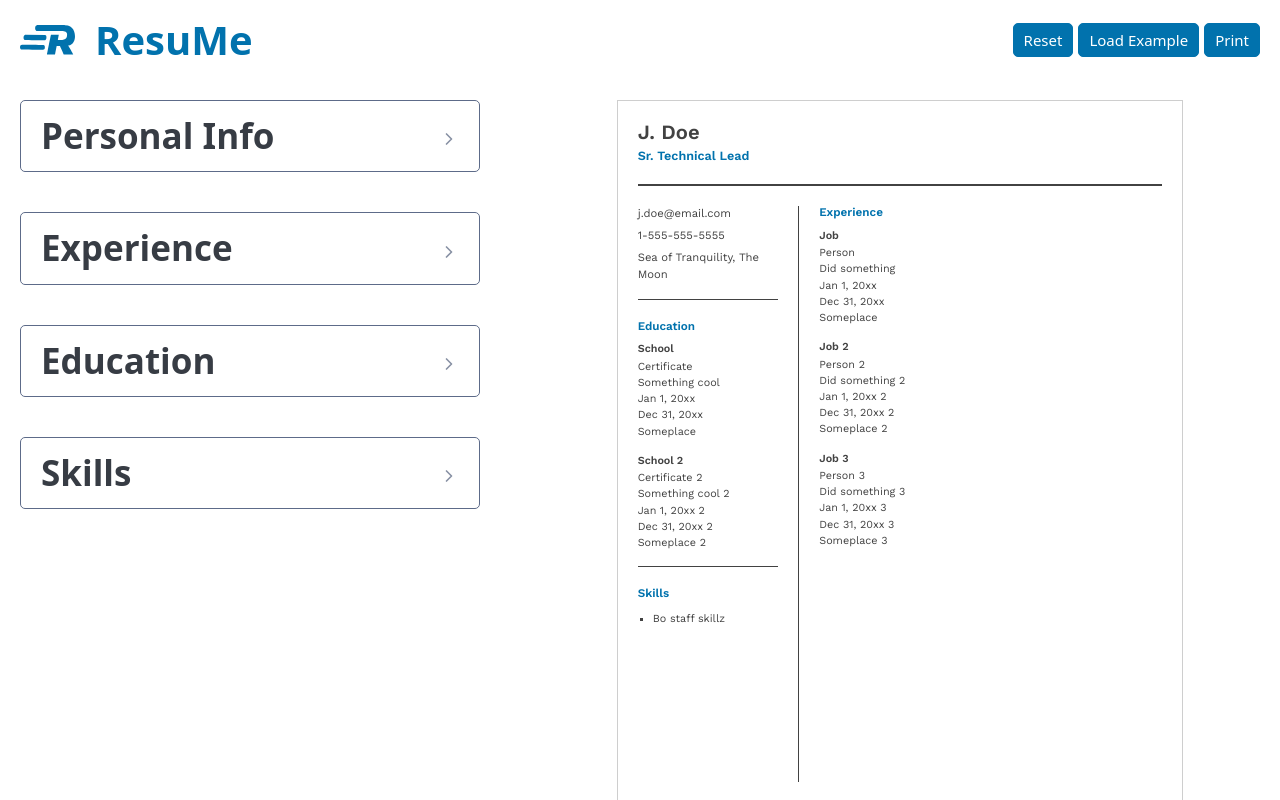
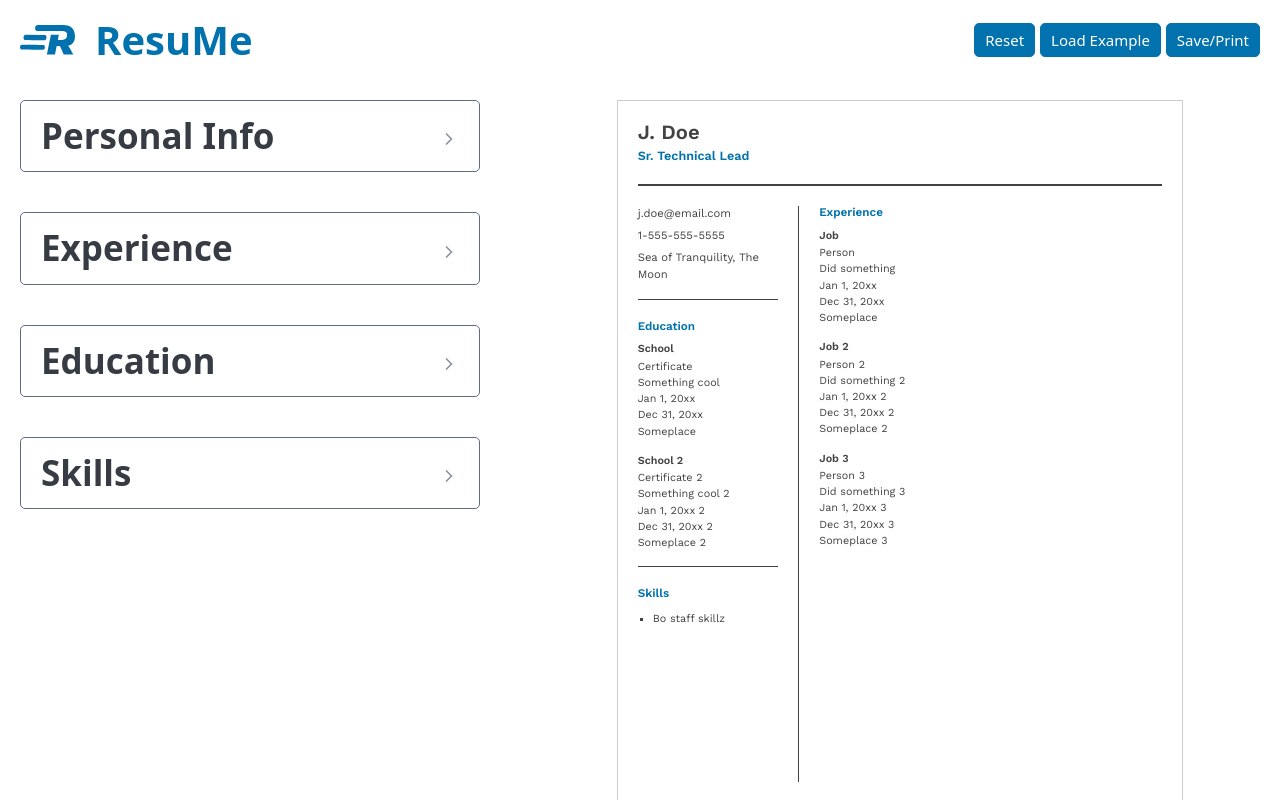
Before and after one commit to JacobGiordano/top-cv-app, a React (Vite) app: page / in a window 1280 px wide. Built offline with nearby package versions, Linux system fonts and the light colour scheme.

Commit message:
Update print button text

```diff
--- a/src/components/App.jsx
+++ b/src/components/App.jsx
@@ -63,7 +63,7 @@ function App() {
         <Column classes='column column-row justify-end'>
           <Button text='Reset' onClick={clearData} />
           <Button text='Load Example' onClick={useSampleData} />
-          <Button text='Print' onClick={handlePrint} />
+          <Button text='Save/Print' onClick={handlePrint} />
         </Column>
       </Header>
       <Main>
```
